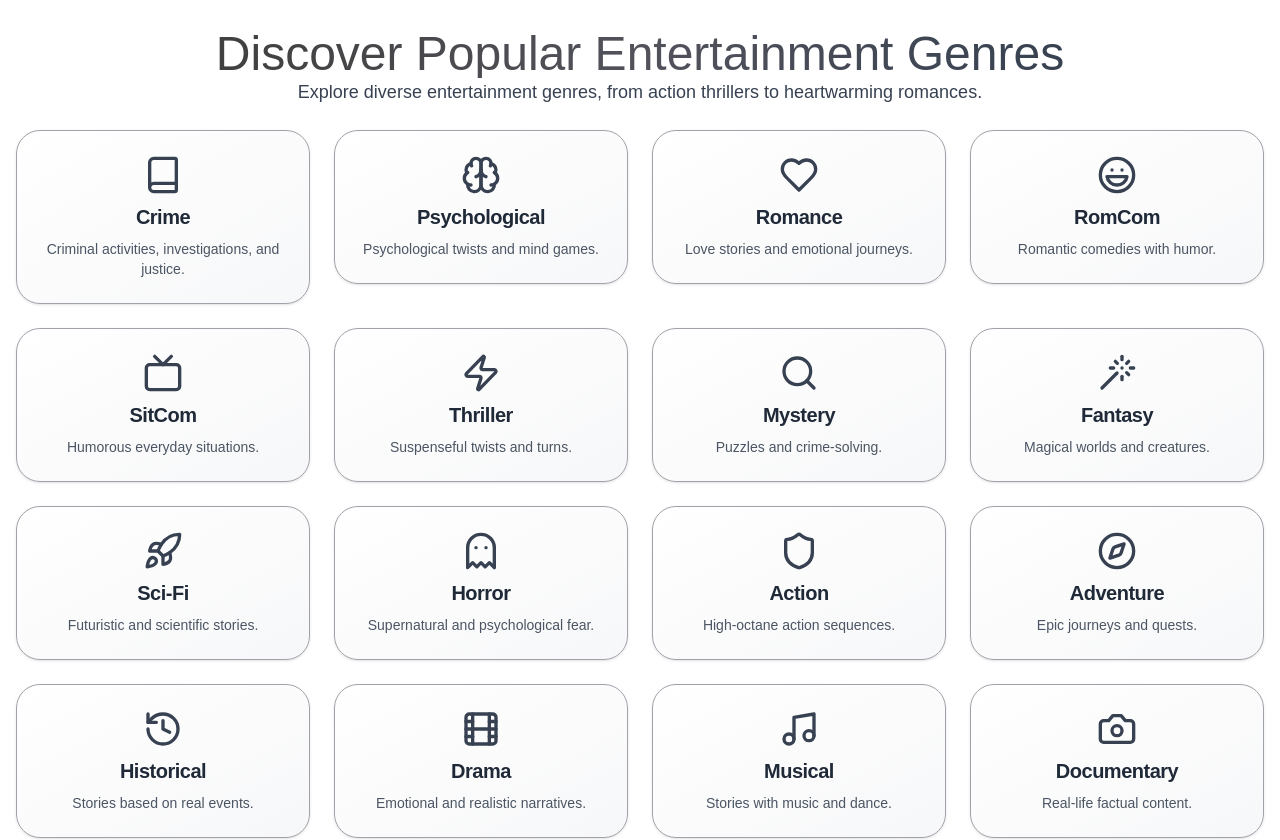
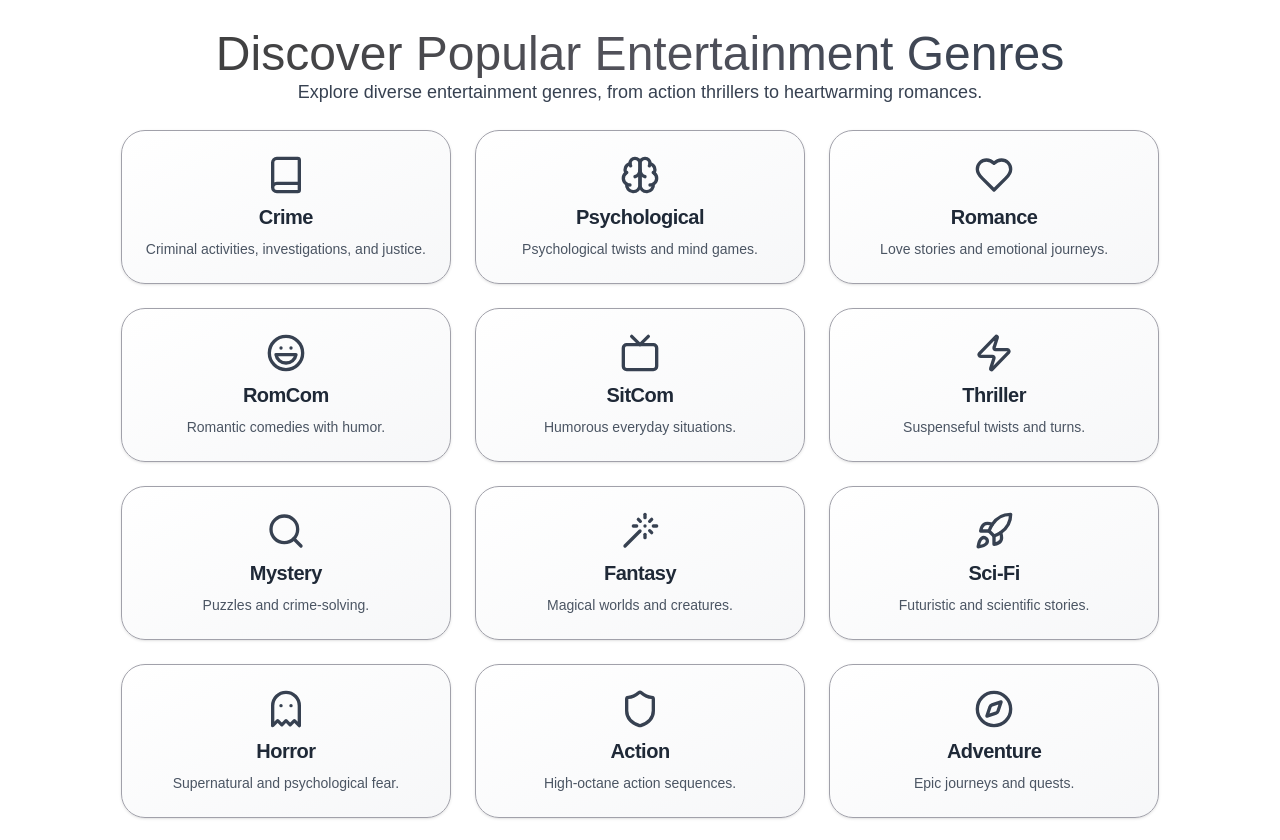
Before and after one commit to RRAJ644/the-scripted-reality, a Next.js app: page / in a window 1280 px wide. Shown: the part 1280-2120 px from the top of the page. Built offline with nearby package versions, Linux system fonts and the light colour scheme.

Commit message:
genres fixed

```diff
--- a/components/custom/Genres.tsx
+++ b/components/custom/Genres.tsx
@@ -179,7 +179,7 @@ const Genres = () => {
         </p>
       </div>
 
-      <div className='grid grid-cols-1 md:grid-cols-2 lg:grid-cols-4 gap-6 px-4'>
+      <div className='grid grid-cols-1 md:grid-cols-2 lg:grid-cols-3 gap-6 px-4'>
         {genres.map((genre, index) => {
           const url = `/read/${genre.title.toLowerCase()}`
           return (
@@ -190,7 +190,7 @@ const Genres = () => {
               aria-label={`View ${genre.title} genre`}
             >
               <Card
-                className='group cursor-pointer border border-zinc-400 dark:border-zinc-600 backdrop-blur-lg bg-gradient-to-br from-white/70 to-gray-100/70 dark:from-zinc-900/70 dark:to-zinc-800/70 rounded-3xl hover:scale-105 hover:-rotate-2 transition-transform duration-500 hover:shadow-2xl'
+                className='group cursor-pointer border border-zinc-400 dark:border-zinc-600 backdrop-blur-lg bg-gradient-to-br from-white/70 to-gray-100/70 dark:from-zinc-900/70 dark:to-zinc-800/70 rounded-3xl hover:scale-105 hover:-rotate-2 transition-transform duration-500 hover:shadow-lg'
                 onMouseEnter={() => setTooltipText(genre.title)}
                 onMouseLeave={() => setTooltipText(null)}
               >
```
